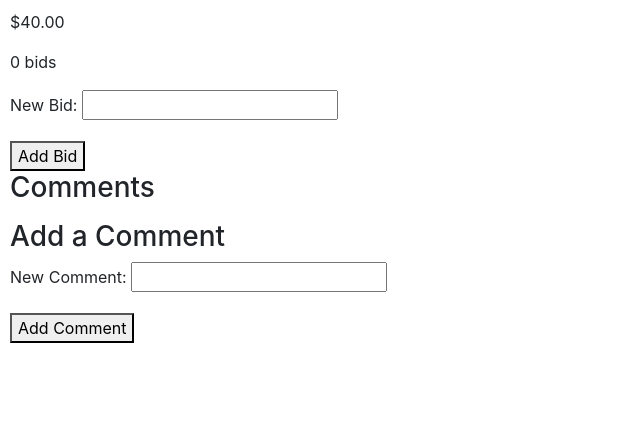
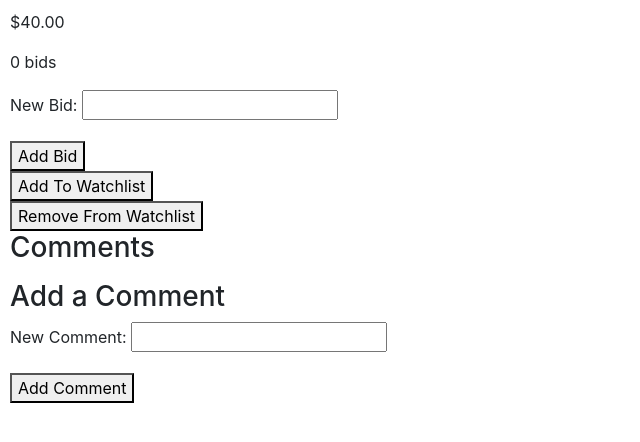
Before and after one commit to Jlaporte25/code, a Django app: page /listing/8 in a window 1280 px wide. Shown: the part 307-749 px from the top of the page, without its empty margins (0-640 px from the left). Run offline with Django 5.2, Linux system fonts and the light colour scheme; data comes from the database, SQL or seed files in the repository; both versions use the stored data as it was after the commit; some libraries are stand-ins or nearby versions.

Commit message:
created adding and removing from user watchlist funtionality

```diff
--- a/web_programming/commerce/auctions/templates/auctions/listing.html
+++ b/web_programming/commerce/auctions/templates/auctions/listing.html
@@ -12,10 +12,21 @@
     <p>${{ listing.starting_bid }}</p>
 {% endif %}
 <p>{{ bid_count }} bids</p>
+
 <form action="{% url 'auctions:bid' listing.id %}" method="post">
     {% csrf_token %}
     {{ bid_form.as_p }}
     <button type="submit">Add Bid</button>
+</form>
+
+<form action="{% url 'auctions:add_watchlist' listing.id %}" method="post">
+    {% csrf_token %}
+    <button type="submit">Add To Watchlist</button>
+</form>
+
+<form action="{% url 'auctions:remove_watchlist' listing.id %}" method="post">
+    {% csrf_token %}
+    <button type="submit">Remove From Watchlist</button>
 </form>
 
 <h3>Comments</h3>
--- a/web_programming/commerce/auctions/views.py
+++ b/web_programming/commerce/auctions/views.py
@@ -131,7 +131,9 @@ def category(request):
     return render(request, "auctions/category.html")
 
 
-def close(request):
+def close(request, listing_id):
+    listing = Listing.objects.get(pk=listing_id)
+
     return render(request, "auctions/close.html")
 
 
@@ -157,9 +159,17 @@ def bid(request, listing_id):
     return redirect(reverse('auctions:listing', args=[listing_id]))
 
 
-def add_watchlist(request):
-    return render(request, "auctions/add_watchlist.html")
+def add_watchlist(request, listing_id):
+    listing = Listing.objects.get(pk=listing_id)
+    if request.method == "POST":
+        created_by = User.objects.get(pk=request.user.id)
+        Watchlist.objects.create(user=created_by, listing=listing)
+    return redirect(reverse('auctions:watchlist'))
 
 
-def remove_watchlist(request):
-    return render(request, "auctions/remove_watchlist.html")
+def remove_watchlist(request, listing_id):
+    listing = Listing.objects.get(pk=listing_id)
+    if request.method == "POST":
+        created_by = User.objects.get(pk=request.user.id)
+        Watchlist.objects.filter(user=created_by, listing=listing).delete()
+    return redirect(reverse('auctions:watchlist'))
```
Also changed, not shown: web_programming/commerce/db.sqlite3.
